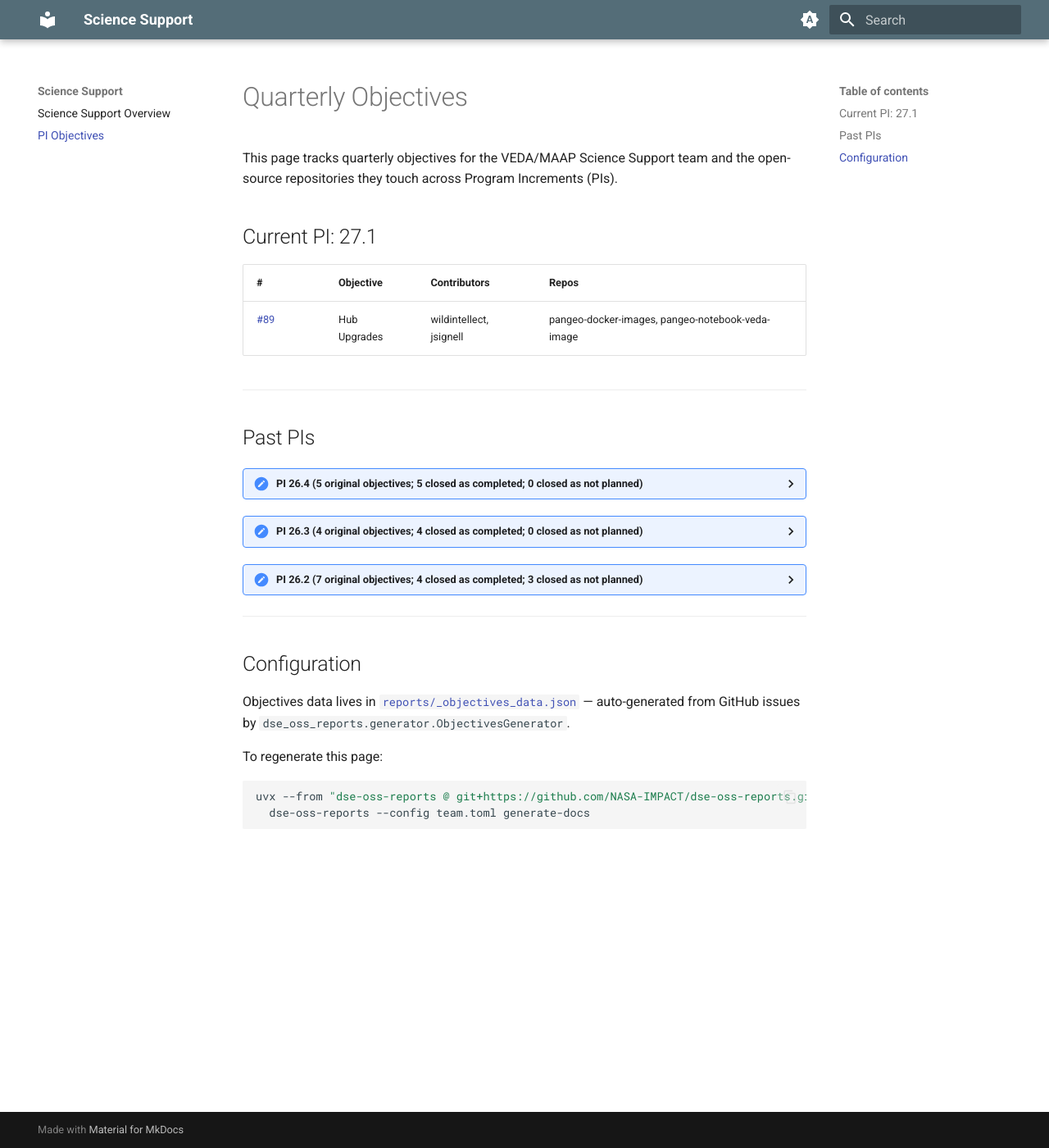
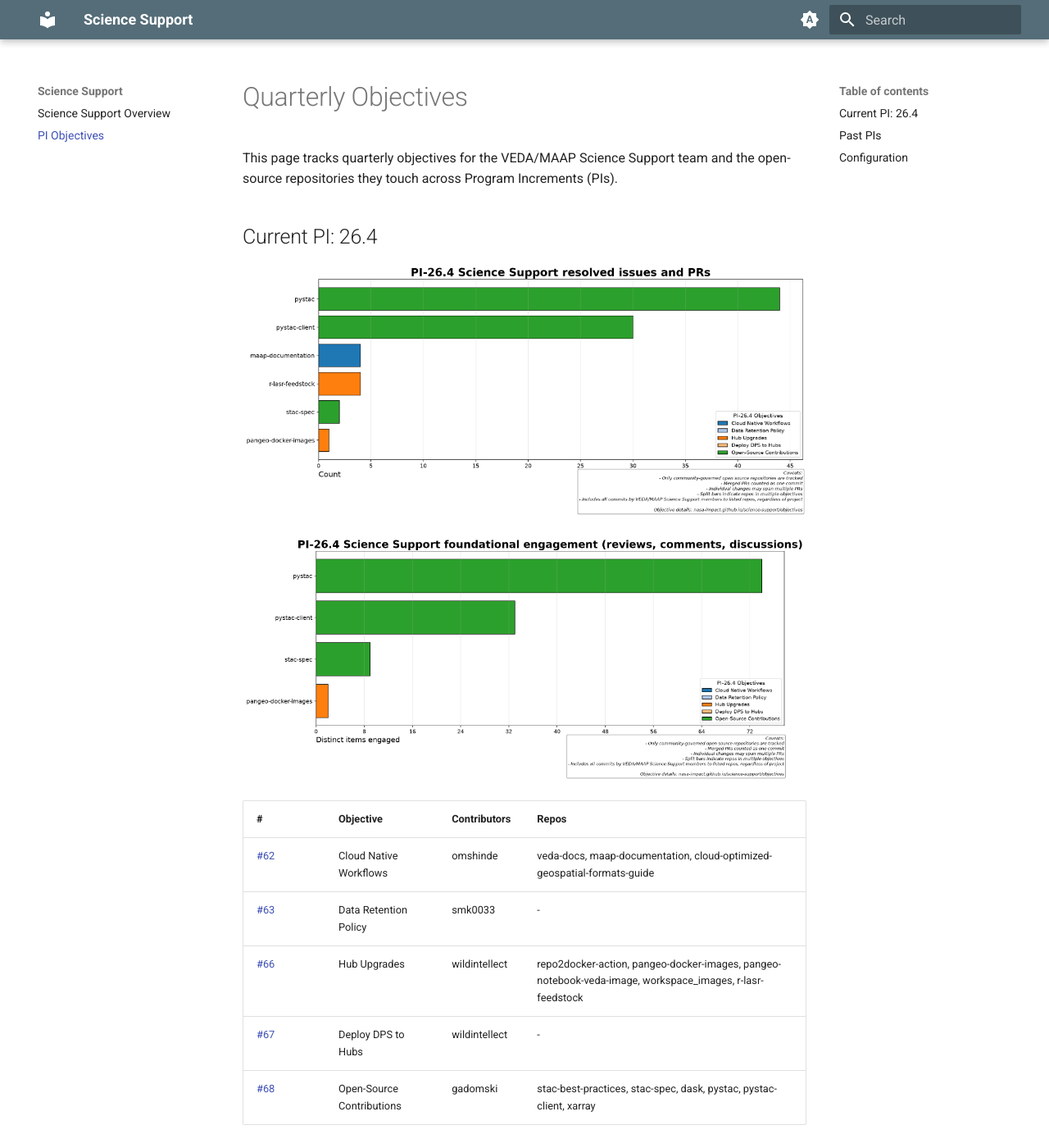
Before and after one commit to NASA-IMPACT/science-support, an MkDocs documentation site: the page built from docs/objectives.md, in a window 1280 px wide and 1400 px high. Shown: the whole window at 82% size. Built offline with MkDocs 1.6.1 and Material for MkDocs 9.7.7, drawn with Linux system fonts in a browser that asks for light colours; the version menu is left out.

Commit message:
Update reports for 39667241056

```diff
--- a/docs/objectives.md
+++ b/docs/objectives.md
@@ -2,32 +2,23 @@
 
 This page tracks quarterly objectives for the VEDA/MAAP Science Support team and the open-source repositories they touch across Program Increments (PIs).
 
-## Current PI: 27.1
-
-| # | Objective | Contributors | Repos |
-|---|-----------|--------------|-------|
-| [#89](https://github.com/NASA-IMPACT/science-support/issues/89) | Hub Upgrades | wildintellect, jsignell | pangeo-docker-images, pangeo-notebook-veda-image |
-
----
-
-## Past PIs
-
-<details markdown>
-<summary>PI 26.4 (5 original objectives; 5 closed as completed; 0 closed as not planned)</summary>
-
-| # | Objective | State | Contributors |
-|---|-----------|-------|--------------|
-| [#62](https://github.com/NASA-IMPACT/science-support/issues/62) | Cloud Native Workflows | closed (completed) | omshinde |
-| [#63](https://github.com/NASA-IMPACT/science-support/issues/63) | Data Retention Policy | closed (completed) | smk0033 |
-| [#66](https://github.com/NASA-IMPACT/science-support/issues/66) | Hub Upgrades | closed (completed) | wildintellect |
-| [#67](https://github.com/NASA-IMPACT/science-support/issues/67) | Deploy DPS to Hubs | closed (completed) | wildintellect |
-| [#68](https://github.com/NASA-IMPACT/science-support/issues/68) | Open-Source Contributions | closed (completed) | gadomski |
+## Current PI: 26.4
 
 ![PI-26.4 resolved issues and PRs](images/pi-26.4-resolved-issues-prs.png)
 
 ![PI-26.4 foundational engagement](images/pi-26.4-engagement.png)
 
-</details>
+| # | Objective | Contributors | Repos |
+|---|-----------|--------------|-------|
+| [#62](https://github.com/NASA-IMPACT/science-support/issues/62) | Cloud Native Workflows | omshinde | veda-docs, maap-documentation, cloud-optimized-geospatial-formats-guide |
+| [#63](https://github.com/NASA-IMPACT/science-support/issues/63) | Data Retention Policy | smk0033 | - |
+| [#66](https://github.com/NASA-IMPACT/science-support/issues/66) | Hub Upgrades | wildintellect | repo2docker-action, pangeo-docker-images, pangeo-notebook-veda-image, workspace_images, r-lasr-feedstock |
+| [#67](https://github.com/NASA-IMPACT/science-support/issues/67) | Deploy DPS to Hubs | wildintellect | - |
+| [#68](https://github.com/NASA-IMPACT/science-support/issues/68) | Open-Source Contributions | gadomski | stac-best-practices, stac-spec, dask, pystac, pystac-client, xarray |
+
+---
+
+## Past PIs
 
 <details markdown>
 <summary>PI 26.3 (4 original objectives; 4 closed as completed; 0 closed as not planned)</summary>
```
Also changed, not shown: 4 other files.
